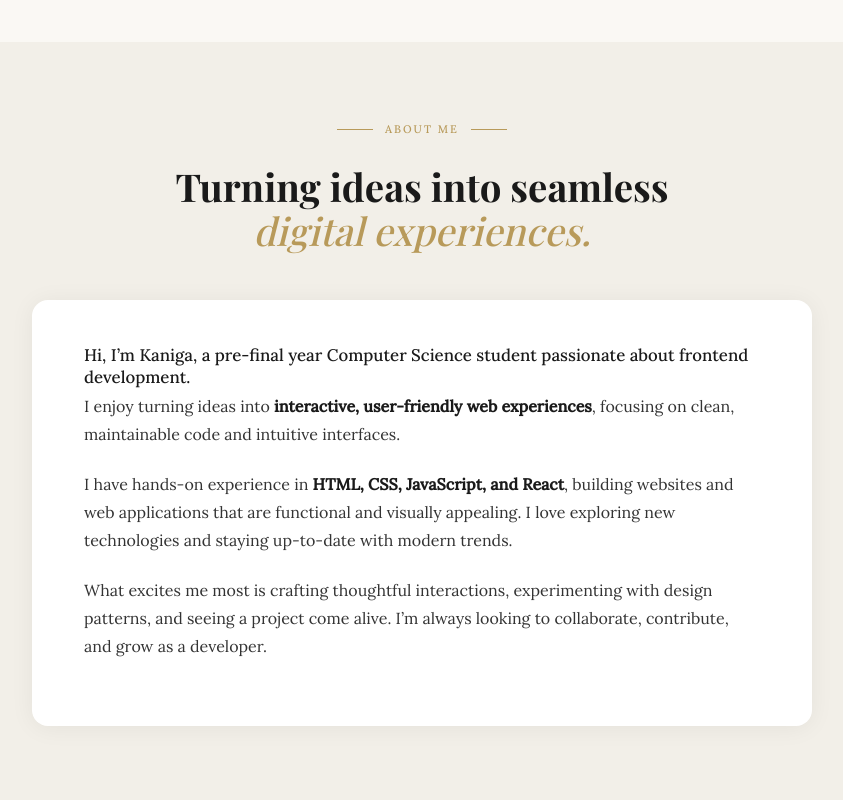
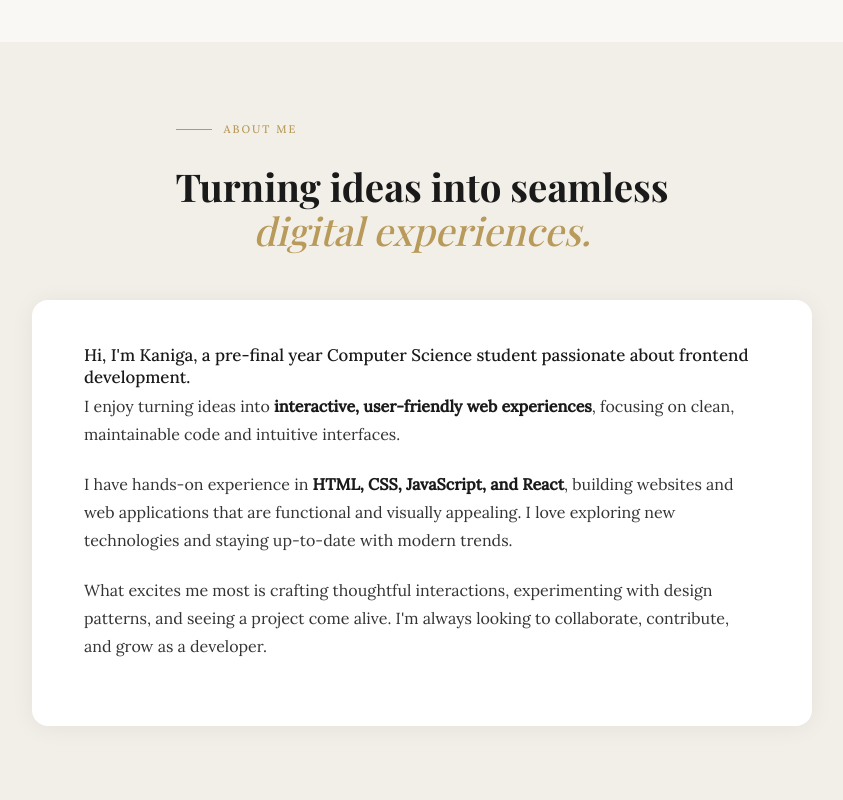
Before and after one commit to Kaniga73/portfolio, a React (Vite) app in the folder personal-portfolio/: page / in a window 1280 px wide. Shown: the part 760-1560 px from the top of the page, without its empty margins (218-1061 px from the left). Built offline with nearby package versions, Linux system fonts and the light colour scheme; a web font is replaced by a local one.

Commit message:
commit changes

```diff
--- a/personal-portfolio/src/pages/About.jsx
+++ b/personal-portfolio/src/pages/About.jsx
@@ -1,24 +1,54 @@
-import React from "react";
+import { useEffect, useRef, useState } from "react";
 import "../styles/About.css";
 
-const About = () => {
+export default function About() {
+  const headerRef = useRef(null);
+  const cardRef = useRef(null);
+  const [headerVisible, setHeaderVisible] = useState(false);
+  const [cardVisible, setCardVisible] = useState(false);
+
+  useEffect(() => {
+    const makeObserver = (setter) =>
+      new IntersectionObserver(
+        ([entry]) => { if (entry.isIntersecting) setter(true); },
+        { threshold: 0.2 }
+      );
+
+    const o1 = makeObserver(setHeaderVisible);
+    const o2 = makeObserver(setCardVisible);
+
+    if (headerRef.current) o1.observe(headerRef.current);
+    if (cardRef.current) o2.observe(cardRef.current);
+
+    return () => { o1.disconnect(); o2.disconnect(); };
+  }, []);
+
   return (
     <section className="about-section" id="about">
+
+      {/* Header */}
+      <div
+        ref={headerRef}
+        className={`about-header-wrap ${headerVisible ? "about-fade-visible" : "about-fade-hidden"}`}
+      >
         <div className="about-label">
           <span className="label-line" />
           ABOUT ME
-        <span className="label-line" />
+        </div>
+        <h2 className="about-heading">
+          Turning ideas into seamless <br />
+          <span className="about-heading-italic">digital experiences.</span>
+        </h2>
       </div>
 
-      <h1 className="about-heading">
-       Turning ideas into seamless
-        <br />
-        <em className="about-heading-italic">digital experiences.</em>
-      </h1>
-
-   <div className="about-card">
+      {/* Card */}
+      <div
+        ref={cardRef}
+        className={`about-card ${cardVisible ? "about-fade-visible" : "about-fade-hidden"}`}
+        style={{ transitionDelay: "0.15s" }}
+      >
         <p className="about-role">
-    Hi, I’m Kaniga, a pre-final year Computer Science student passionate about frontend development.
+          Hi, I'm Kaniga, a pre-final year Computer Science student passionate about frontend development.
         </p>
 
         <p className="about-body">
@@ -30,11 +60,10 @@ const About = () => {
         </p>
 
         <p className="about-body">
-    What excites me most is crafting thoughtful interactions, experimenting with design patterns, and seeing a project come alive. I’m always looking to collaborate, contribute, and grow as a developer.
+          What excites me most is crafting thoughtful interactions, experimenting with design patterns, and seeing a project come alive. I'm always looking to collaborate, contribute, and grow as a developer.
         </p>
       </div>
+
     </section>
   );
-};
-
-export default About;
+}
--- a/personal-portfolio/src/pages/Contact.jsx
+++ b/personal-portfolio/src/pages/Contact.jsx
@@ -4,7 +4,7 @@ import "../styles/Contact.css";
 const socialLinks = [
   {
     label: "GitHub",
-    href: "#",
+    href: "https://github.com/Kaniga73",
     icon: (
       <svg width="20" height="20" viewBox="0 0 24 24" fill="none" stroke="currentColor" strokeWidth="1.8" strokeLinecap="round" strokeLinejoin="round">
         <path d="M9 19c-5 1.5-5-2.5-7-3m14 6v-3.87a3.37 3.37 0 0 0-.94-2.61c3.14-.35 6.44-1.54 6.44-7A5.44 5.44 0 0 0 20 4.77 5.07 5.07 0 0 0 19.91 1S18.73.65 16 2.48a13.38 13.38 0 0 0-7 0C6.27.65 5.09 1 5.09 1A5.07 5.07 0 0 0 5 4.77a5.44 5.44 0 0 0-1.5 3.78c0 5.42 3.3 6.61 6.44 7A3.37 3.37 0 0 0 9 18.13V22"/>
@@ -14,7 +14,7 @@ const socialLinks = [
 
   {
     label: "LinkedIn",
-    href: "#",
+    href: "https://www.linkedin.com/in/kaniga-r",
     icon: (
       <svg width="20" height="20" viewBox="0 0 24 24" fill="none" stroke="currentColor" strokeWidth="1.8" strokeLinecap="round" strokeLinejoin="round">
         <path d="M16 8a6 6 0 0 1 6 6v7h-4v-7a2 2 0 0 0-2-2 2 2 0 0 0-2 2v7h-4v-7a6 6 0 0 1 6-6z"/>
@@ -25,7 +25,7 @@ const socialLinks = [
   },
   {
     label: "Email",
-    href: "mailto:you@email.com",
+    href: "mailto:kanigar7@gmail.com ",
     icon: (
       <svg width="20" height="20" viewBox="0 0 24 24" fill="none" stroke="currentColor" strokeWidth="1.8" strokeLinecap="round" strokeLinejoin="round">
         <path d="M4 4h16c1.1 0 2 .9 2 2v12c0 1.1-.9 2-2 2H4c-1.1 0-2-.9-2-2V6c0-1.1.9-2 2-2z"/>
--- a/personal-portfolio/src/pages/HeroSection.jsx
+++ b/personal-portfolio/src/pages/HeroSection.jsx
@@ -35,12 +35,12 @@ export default function HeroSection() {
     {menuOpen ? "✕" : "☰"}
   </div>
   <ul className={`nav-links ${menuOpen ? "active" : ""}`}>
-   <li><Link to="home" smooth={true} duration={700} spy={true} activeClass="active-link" offset={-80}>Home</Link></li>
-<li><Link to="about" smooth={true} duration={700} spy={true} activeClass="active-link" offset={-80}>About</Link></li>
-<li><Link to="education" smooth={true} duration={700} spy={true} activeClass="active-link" offset={-80}>Education</Link></li>
-<li><Link to="skills" smooth={true} duration={700} spy={true} activeClass="active-link" offset={-100}>Skills</Link></li><li><Link to="projects" smooth={true} duration={700} spy={true} activeClass="active-link" offset={-80}>Projects</Link></li>
-<li><Link to="contact" smooth={true} duration={700} spy={true} activeClass="active-link" offset={-80}>Contact</Link></li>
-
+    <li><Link to="home" smooth={true} duration={700} spy={true} activeClass="active-link" offset={-80} onClick={() => setMenuOpen(false)}>Home</Link></li>
+    <li><Link to="about" smooth={true} duration={700} spy={true} activeClass="active-link" offset={-80} onClick={() => setMenuOpen(false)}>About</Link></li>
+    <li><Link to="education" smooth={true} duration={700} spy={true} activeClass="active-link" offset={-80} onClick={() => setMenuOpen(false)}>Education</Link></li>
+    <li><Link to="skills" smooth={true} duration={700} spy={true} activeClass="active-link" offset={-100} onClick={() => setMenuOpen(false)}>Skills</Link></li>
+    <li><Link to="projects" smooth={true} duration={700} spy={true} activeClass="active-link" offset={-80} onClick={() => setMenuOpen(false)}>Projects</Link></li>
+    <li><Link to="contact" smooth={true} duration={700} spy={true} activeClass="active-link" offset={-80} onClick={() => setMenuOpen(false)}>Contact</Link></li>
   </ul>
 </nav>
       <section className="hero" id="home">
@@ -93,15 +93,8 @@ export default function HeroSection() {
 
     {/* Circle Frame */}
     <div className="circle-frame">
-      <img src="/your-photo.jpg" alt="Profile" className="profile-img" />
-      <div className="photo-placeholder">
-        <svg width="60" height="60" viewBox="0 0 24 24" fill="none" stroke="#c9a84c" strokeWidth="1.2">
-          <path d="M20 21v-2a4 4 0 0 0-4-4H8a4 4 0 0 0-4 4v2"/>
-          <circle cx="12" cy="7" r="4"/>
-        </svg>
-        <span>Your Photo</span>
-      </div>
-      <div className="emoji-wrap">🧑‍💻</div>
+      <img src="/photo.jpg" alt="Profile" className="profile-img" />
+
     </div>
 
     {/* ✅ Pill moved outside the circle */}
--- a/personal-portfolio/src/pages/Projects.jsx
+++ b/personal-portfolio/src/pages/Projects.jsx
@@ -8,16 +8,16 @@ const projectsData = [
     title: "Ideate",
     desc: "Role-based web app with idea submission, status tracking, and feedback, built using LocalStorage and reusable components.",
     tags: ["React", "LocalStorage"],
-    live: "#",
-    github: "#",
+    live: "https://ideate-two.vercel.app/",
+    github: "https://github.com/Kaniga73/ideate.git",
   },
   {
 
     title: "Personal Portfolio",
     desc: "A responsive, interactive portfolio built with React and CSS to highlight my projects, skills, and frontend expertise.",
     tags: ["React", "CSS3"],
-    live: "#",
-    github: "#",
+    live: "Kanigadev.vercel.app",
+    github: "https://github.com/Kaniga73/portfolio.git",
   },
 ];
 
--- a/personal-portfolio/src/styles/About.css
+++ b/personal-portfolio/src/styles/About.css
@@ -125,3 +125,27 @@
     font-size: 2rem;
   }
 }
+
+/* ── Fade in base state ──────────────────────────────────── */
+.about-fade-hidden {
+  opacity: 0;
+  transform: translateY(28px);
+  transition: opacity 0.7s ease, transform 0.7s ease;
+}
+
+.about-fade-visible {
+  opacity: 1;
+  transform: translateY(0);
+  transition: opacity 0.7s ease, transform 0.7s ease;
+}
+
+/* ── Remove old animation (replaced by above) ────────────── */
+.about-card {
+  background: #ffffff;
+  border-radius: 16px;
+  padding: 44px 52px;
+  max-width: 780px;
+  width: 100%;
+  box-shadow: 0 2px 24px rgba(0, 0, 0, 0.06);
+  /* animation: cardFadeUp removed ✓ */
+}
--- a/personal-portfolio/src/styles/HeroSection.css
+++ b/personal-portfolio/src/styles/HeroSection.css
@@ -475,3 +475,11 @@ font-size: clamp(32px, 5vw, 48px);
 .nav-links a.active-link::after {
   width: 100%;
 }
+/* ─── Active link ─── */
+.nav-links a.active-link {
+  color: var(--gold);
+}
+
+.nav-links a.active-link::after {
+  width: 100%;
+}
```
Lines whose indentation alone changed are shown as unchanged.
